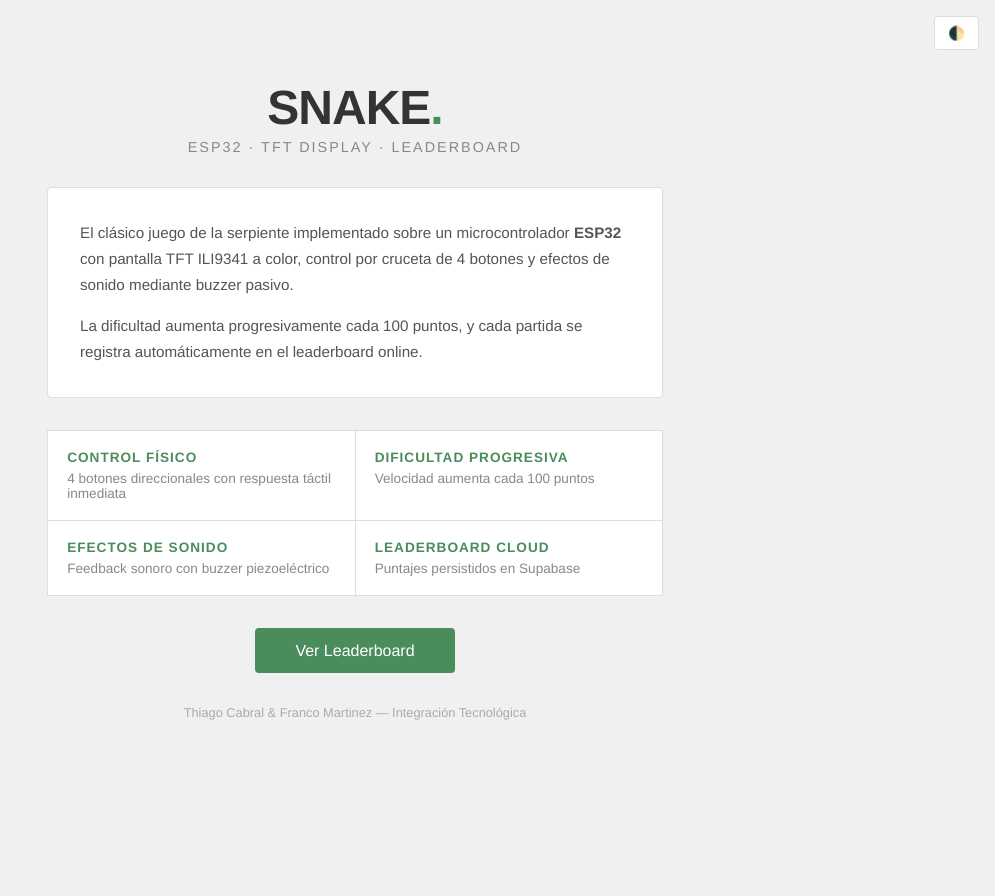
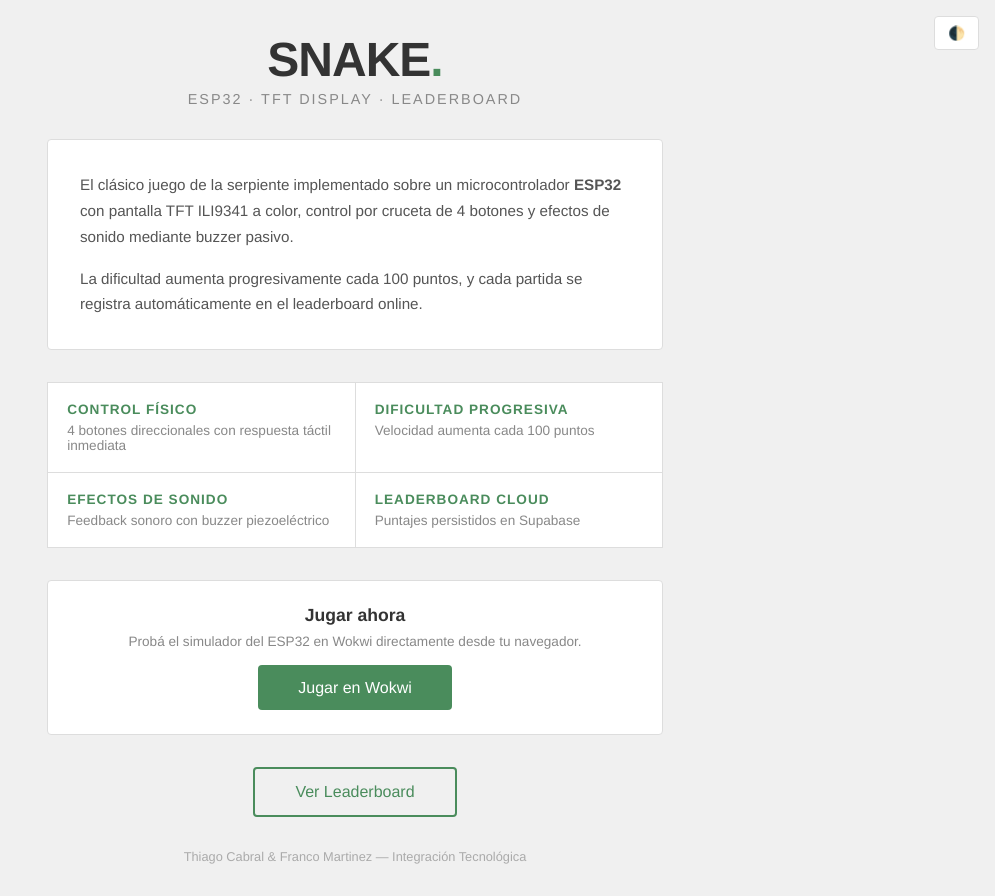
Before and after one commit to FrancoMB1907/Esp32-Snake-game-Martinez-Franco-y-Cabral-Thiago, a Django app: page / in a window 1280 px wide. Shown: the whole page, without its empty margins (285-1280 px from the left). Before the commit the page ends 720 px from the top, so only its background shows below. Run offline with Django 5.2, Linux system fonts and the light colour scheme.

Commit message:
Update home.html

```diff
--- a/web/leaderboard/templates/leaderboard/home.html
+++ b/web/leaderboard/templates/leaderboard/home.html
@@ -24,6 +24,12 @@
         .feature p { font-size: 0.85rem; color: var(--text-muted); }
         .btn { display: inline-block; padding: 0.85rem 2.5rem; background: var(--accent); color: #fff; font-size: 1rem; font-weight: 500; border: none; border-radius: 4px; cursor: pointer; text-decoration: none; }
         .btn:hover { background: var(--accent-hover); }
+        .btn-row { display: flex; gap: 1rem; justify-content: center; flex-wrap: wrap; margin: 1.5rem 0; }
+        .btn-outline { display: inline-block; padding: 0.85rem 2.5rem; background: transparent; color: var(--accent); font-size: 1rem; font-weight: 500; border: 2px solid var(--accent); border-radius: 4px; cursor: pointer; text-decoration: none; }
+        .btn-outline:hover { background: var(--accent); color: #fff; }
+        .play-section { background: var(--card-bg); border: 1px solid var(--border); border-radius: 4px; padding: 1.5rem; margin-bottom: 2rem; text-align: center; transition: background 0.3s, border-color 0.3s; }
+        .play-section h2 { font-size: 1.1rem; color: var(--text); margin-bottom: 0.5rem; }
+        .play-section p { font-size: 0.85rem; color: var(--text-muted); margin-bottom: 1rem; }
         .footer { margin-top: 2rem; font-size: 0.8rem; color: var(--text-faint); }
     </style>
 </head>
@@ -42,7 +48,15 @@
             <div class="feature"><h3>Efectos de Sonido</h3><p>Feedback sonoro con buzzer piezoeléctrico</p></div>
             <div class="feature"><h3>Leaderboard Cloud</h3><p>Puntajes persistidos en Supabase</p></div>
         </div>
-        <a href="{% url 'leaderboard' %}" class="btn">Ver Leaderboard</a>
+        <div class="play-section">
+            <h2>Jugar ahora</h2>
+            <p>Probá el simulador del ESP32 en Wokwi directamente desde tu navegador.</p>
+            <a href="https://wokwi.com/projects/468938398897624065" target="_blank" class="btn">Jugar en Wokwi</a>
+        </div>
+
+        <div class="btn-row">
+            <a href="{% url 'leaderboard' %}" class="btn-outline">Ver Leaderboard</a>
+        </div>
         <div class="footer">Thiago Cabral &amp; Franco Martinez — Integración Tecnológica</div>
     </div>
     <script>
```
